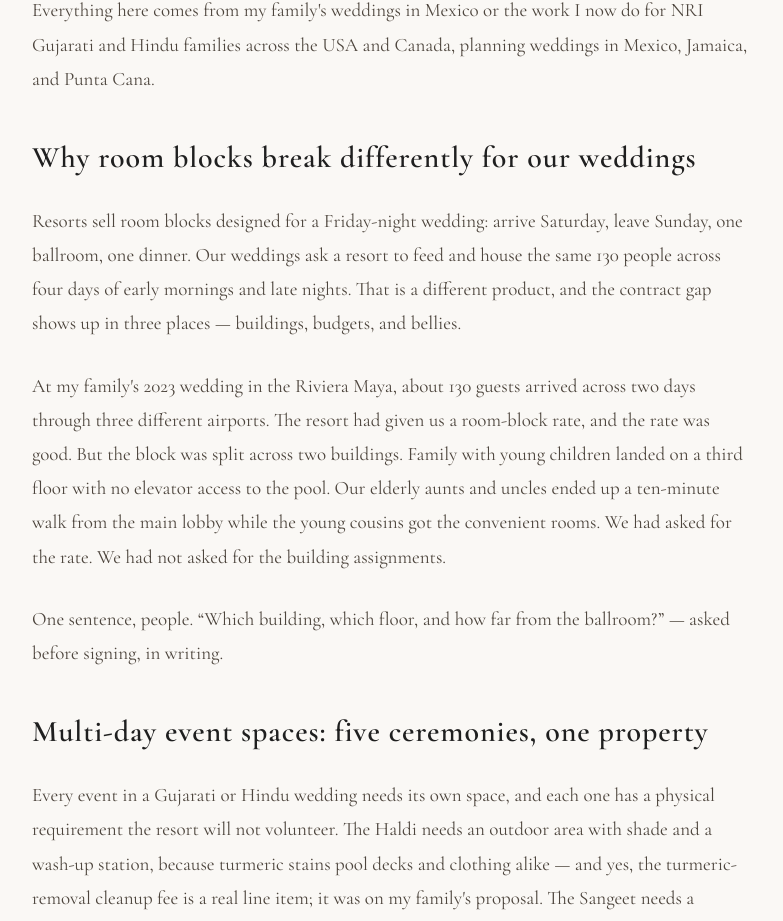
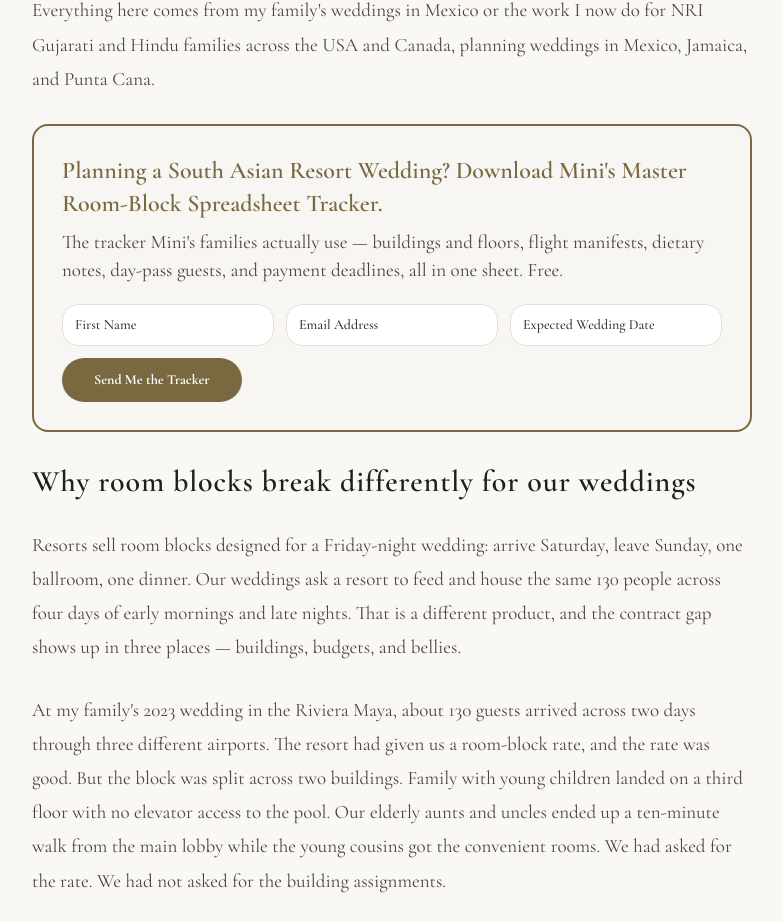
Before and after one commit to leylabernie/v0-ceremony-verse-wedding-concierge, a Next.js app: page /blog/south-asian-destination-wedding-guide in a window 1280 px wide. Shown: the part 898-1819 px from the top of the page, without its empty margins (248-1031 px from the left). Built offline with nearby package versions, Linux system fonts and the light colour scheme; no server answers.

Commit message:
feat: add master spreadsheet lead trap to south asian wedding guide

```diff
--- a/app/blog/south-asian-destination-wedding-guide/page.tsx
+++ b/app/blog/south-asian-destination-wedding-guide/page.tsx
@@ -1,6 +1,7 @@
 import Link from "next/link";
 import { SeoNav } from "@/components/seo-nav";
 import { VisibleFaqs } from "@/components/visible-faqs";
+import { RoomBlockLeadCard } from "@/components/room-block-lead-card";
 import { buildBlogPosting, buildBreadcrumb, buildFaqSchema, buildMetadata, JsonLd } from "@/lib/seo";
 
 const title = "The South Asian Family Guide to Destination Wedding Room Blocks in Mexico & The Caribbean";
@@ -110,6 +111,8 @@ export default function BlogPost() {
             comes from my family&apos;s weddings in Mexico or the work I now do for NRI Gujarati and Hindu families
             across the USA and Canada, planning weddings in Mexico, Jamaica, and Punta Cana.
           </p>
+
+          <RoomBlockLeadCard />
 
           <h2 className="pt-4 font-serif text-3xl font-semibold text-[#1f1f1f]">Why room blocks break differently for our weddings</h2>
           <p>
--- /dev/null
+++ b/components/room-block-lead-card.tsx
@@ -0,0 +1,154 @@
+"use client";
+
+import { useState } from "react";
+import { trackEvent } from "@/lib/analytics";
+
+/**
+ * Lead-capture card for the South Asian room-block guide — offers Mini's
+ * Master Room-Block Spreadsheet Tracker in exchange for first name, email,
+ * and expected wedding date. POSTs to the site's lead-capture backend
+ * (/api/lead-capture), the same endpoint the calculators and chat widget use,
+ * so the lead lands in the existing CRM/webhook/follow-up pipeline.
+ *
+ * Design: gold brand border (#7a6841) on the site's light paper background,
+ * visually distinct from the article body per the guide's spec.
+ */
+export function RoomBlockLeadCard() {
+  const [firstName, setFirstName] = useState("");
+  const [email, setEmail] = useState("");
+  const [weddingDate, setWeddingDate] = useState("");
+  const [website, setWebsite] = useState(""); // honeypot
+  const [status, setStatus] = useState<"idle" | "submitting" | "success" | "error">(
+    "idle",
+  );
+  const [error, setError] = useState("");
+
+  async function handleSubmit(event: React.FormEvent<HTMLFormElement>) {
+    event.preventDefault();
+    if (status === "submitting") return;
+
+    if (!firstName.trim() || !email.trim()) {
+      setError("Please add your first name and email.");
+      return;
+    }
+
+    setStatus("submitting");
+    setError("");
+
+    try {
+      const response = await fetch("/api/lead-capture", {
+        method: "POST",
+        headers: { "Content-Type": "application/json" },
+        body: JSON.stringify({
+          name: firstName.trim(),
+          email: email.trim(),
+          source: "room-block-tracker",
+          calculatorType: "master-room-block-spreadsheet",
+          targetDates: weddingDate.trim(),
+          pageUrl:
+            typeof window !== "undefined" ? window.location.href : "/blog/south-asian-destination-wedding-guide/",
+          website,
+        }),
+      });
+
+      if (!response.ok) throw new Error("Request failed");
+
+      trackEvent("room_block_tracker_lead", { source: "blog-guide" });
+      setStatus("success");
+    } catch {
+      setStatus("error");
+      setError(
+        "Something went wrong. Please email hello@ceremonyverse.com and we'll send the tracker directly.",
+      );
+    }
+  }
+
+  if (status === "success") {
+    return (
+      <div className="my-4 rounded-2xl border-2 border-[#7a6841] bg-[#f8f6f2] p-7">
+        <p className="font-serif text-2xl font-semibold text-[#7a6841]">
+          Check your inbox
+        </p>
+        <p className="mt-2 leading-7 text-[#4d403a]">
+          Mini&apos;s Master Room-Block Spreadsheet Tracker is on its way to{" "}
+          <strong>{email}</strong>, along with the building-assignment and
+          day-pass questions from this guide. Mini or her assistant will follow
+          up with the next practical step.
+        </p>
+      </div>
+    );
+  }
+
+  return (
+    <div className="my-4 rounded-2xl border-2 border-[#7a6841] bg-[#f8f6f2] p-7">
+      <p className="font-serif text-2xl font-semibold leading-snug text-[#7a6841]">
+        Planning a South Asian Resort Wedding? Download Mini&apos;s Master
+        Room-Block Spreadsheet Tracker.
+      </p>
+      <p className="mt-2 leading-7 text-[#4d403a]">
+        The tracker Mini&apos;s families actually use — buildings and floors,
+        flight manifests, dietary notes, day-pass guests, and payment deadlines,
+        all in one sheet. Free.
+      </p>
+      <form onSubmit={handleSubmit} className="mt-5 grid gap-3 sm:grid-cols-3">
+        {/* Honeypot field — visually hidden, ignored by humans. */}
+        <input
+          type="text"
+          name="website"
+          value={website}
+          onChange={(event) => setWebsite(event.target.value)}
+          tabIndex={-1}
+          autoComplete="off"
+          aria-hidden="true"
+          className="hidden"
+        />
+        <label className="flex flex-col text-sm font-medium text-[#4d403a]">
+          <span className="sr-only">First name</span>
+          <input
+            type="text"
+            required
+            placeholder="First Name"
+            value={firstName}
+            onChange={(event) => setFirstName(event.target.value)}
+            className="rounded-lg border border-[#e6dfd5] bg-white px-3 py-2.5 text-sm text-[#2f2f2f] outline-none focus:border-[#7a6841]"
+          />
+        </label>
+        <label className="flex flex-col text-sm font-medium text-[#4d403a]">
+          <span className="sr-only">Email address</span>
+          <input
+            type="email"
+            required
+            placeholder="Email Address"
+            value={email}
+            onChange={(event) => setEmail(event.target.value)}
+            className="rounded-lg border border-[#e6dfd5] bg-white px-3 py-2.5 text-sm text-[#2f2f2f] outline-none focus:border-[#7a6841]"
+          />
+        </label>
+        <label className="flex flex-col text-sm font-medium text-[#4d403a]">
+          <span className="sr-only">Expected wedding date</span>
+          <input
+            type="text"
+            placeholder="Expected Wedding Date"
+            value={weddingDate}
+            onChange={(event) => setWeddingDate(event.target.value)}
+            className="rounded-lg border border-[#e6dfd5] bg-white px-3 py-2.5 text-sm text-[#2f2f2f] outline-none focus:border-[#7a6841]"
+          />
+        </label>
+        <div className="sm:col-span-3">
+          <button
+            type="submit"
+            disabled={status === "submitting"}
+            className="inline-flex items-center justify-center rounded-full bg-[#7a6841] px-8 py-3 text-sm font-bold text-white transition hover:bg-[#5e4a40] disabled:opacity-60"
+          >
+            {status === "submitting" ? "Sending…" : "Send Me the Tracker"}
+          </button>
+          {error ? (
+            <p className="mt-2 text-sm text-[#a13b2f]" role="alert">
+              {error}
+            </p>
+          ) : null}
+        </div>
+      </form>
+    </div>
+  );
+}
```
